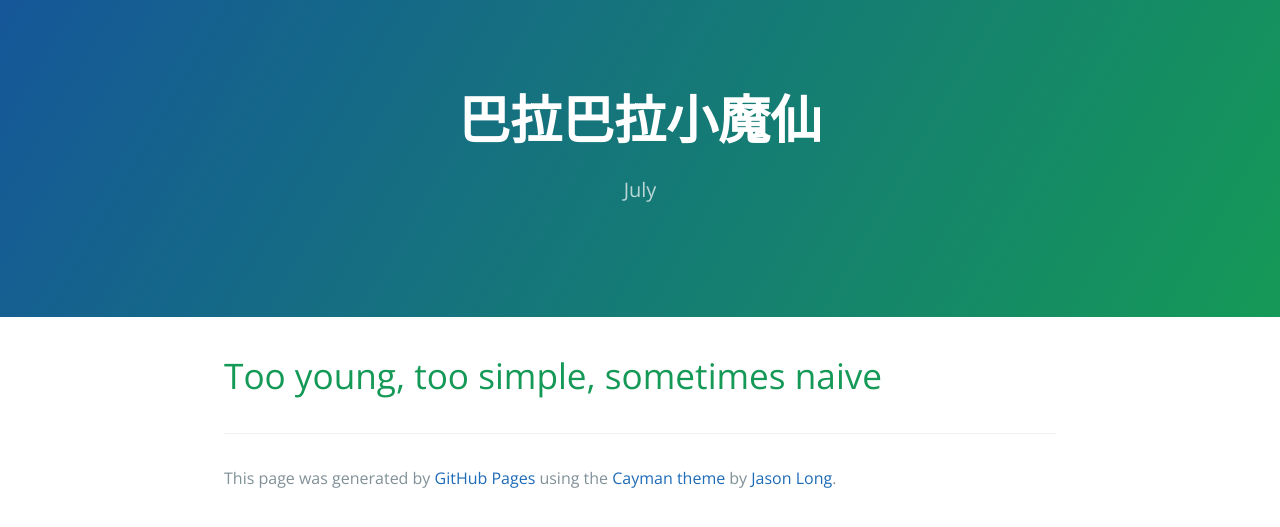
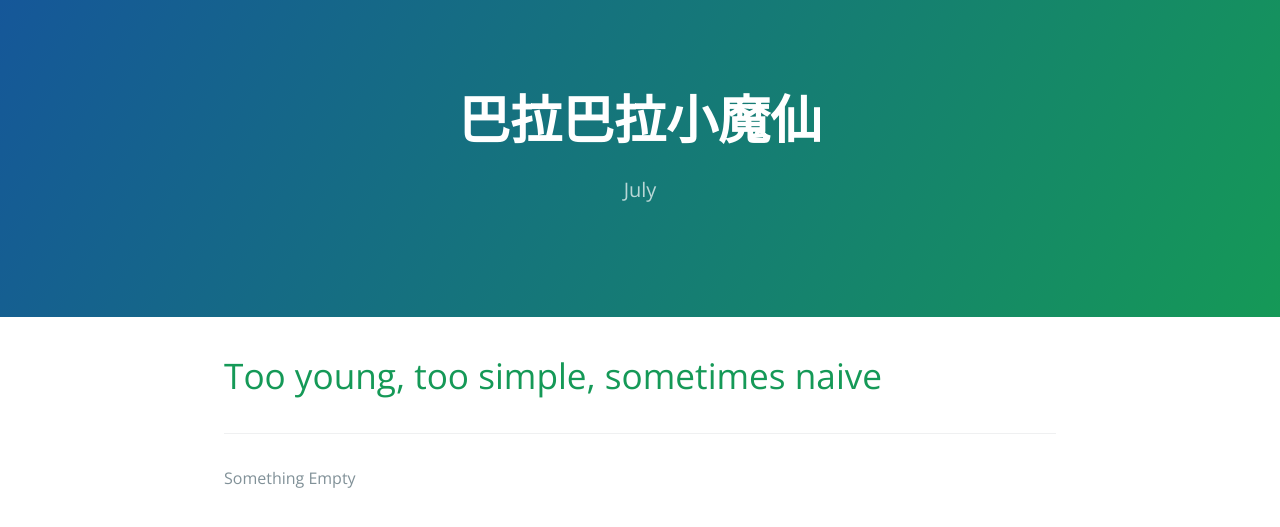
Before and after one commit to SOFTPOWER1991/SOFTPOWER1991.github.io, a Jekyll site: the page index.html, which Jekyll copies as it is, in a window 1280 px wide. Shown: the top 527 px of the page. Built offline with Jekyll 4.4.1, drawn with Linux system fonts in a browser that asks for light colours.

Commit message:
modify footer

```diff
--- a/index.html
+++ b/index.html
@@ -21,7 +21,7 @@
 
       <footer class="site-footer">
 
-        <span class="site-footer-credits">This page was generated by <a href="https://pages.github.com">GitHub Pages</a> using the <a href="https://github.com/jasonlong/cayman-theme">Cayman theme</a> by <a href="https://twitter.com/jasonlong">Jason Long</a>.</span>
+        <span class="site-footer-credits">Something Empty</span>
       </footer>
 
     </section>
```
